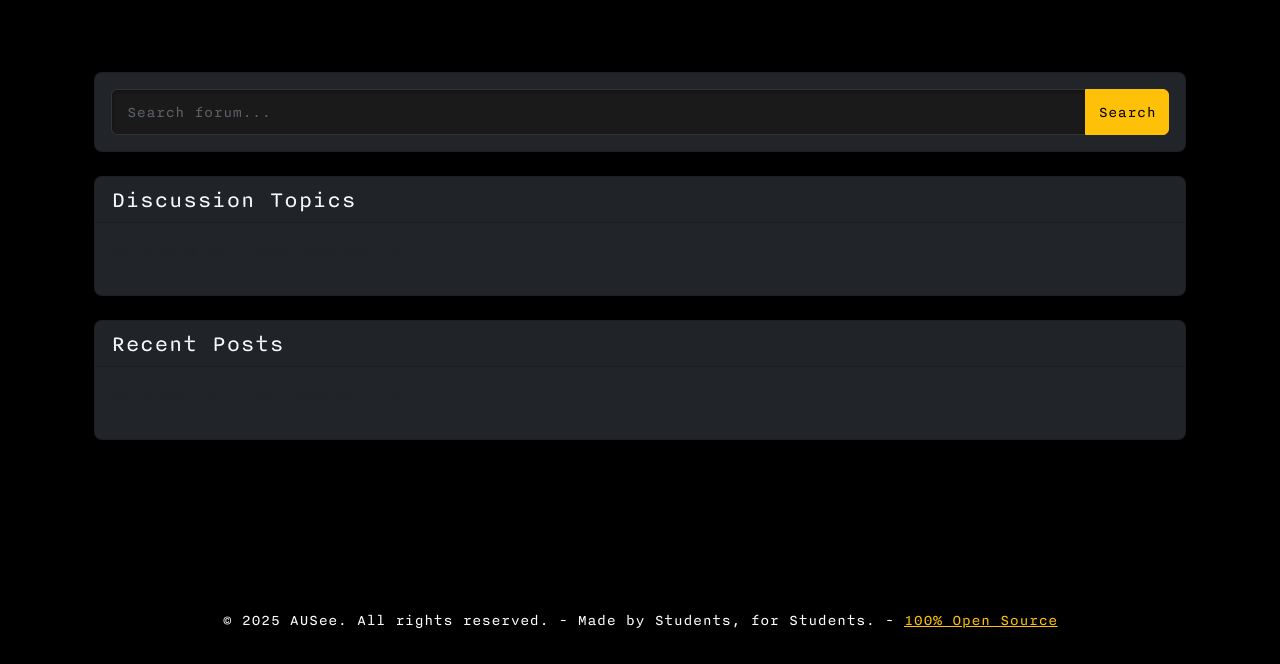
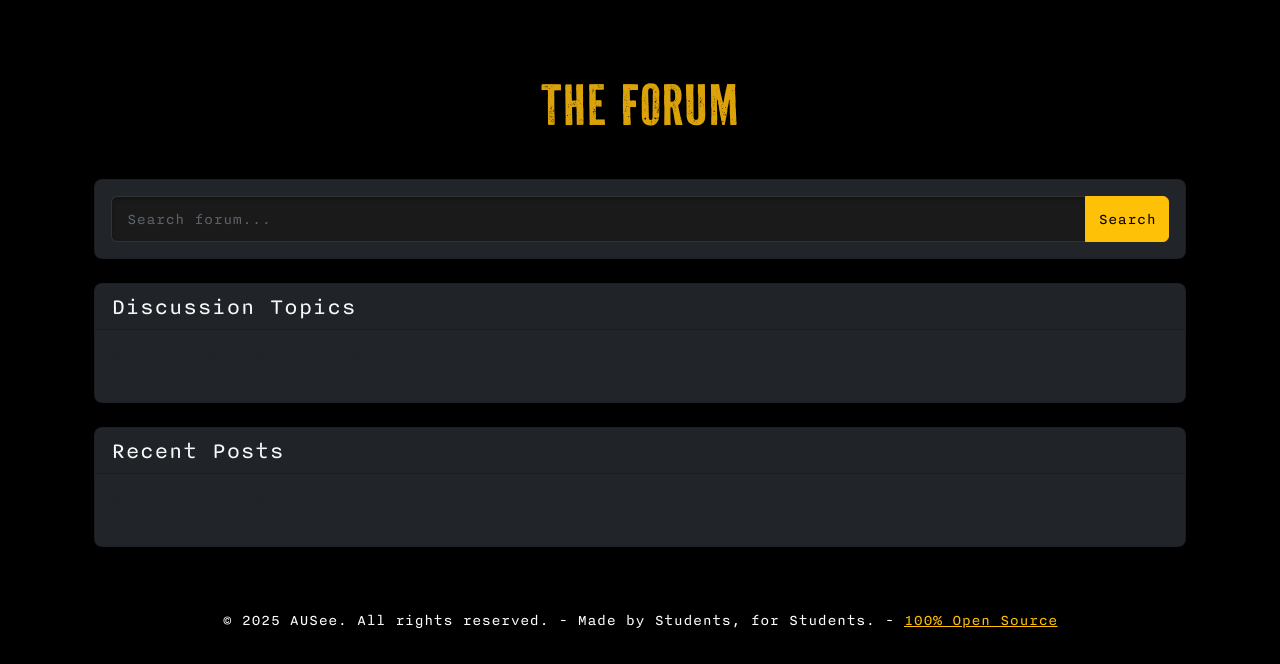
Before and after one commit to NatanAmado/AUSee, a Django app: page /forum/ in a window 1280 px wide. Shown: the part 136-800 px from the top of the page. Run offline with Django 4.2, Linux system fonts and the light colour scheme; data that the repository does not hold is empty; parts of the project's set-up code (start-up, migrations or seed data) failed here and were passed over.

Commit message:
Add forum title styling and font integration: include custom fonts and enhance forum title appearance in CSS and HTML templates for improved visual hierarchy and user engagement.

```diff
--- a/CourseReviews1/static/css/forum.css
+++ b/CourseReviews1/static/css/forum.css
@@ -1,4 +1,47 @@
 /* Forum Styles */
+
+/* Font Face Declaration - Using Google Fonts as a fallback */
+@import url('https://fonts.googleapis.com/css2?family=Archivo+Black&display=swap');
+
+/* PF Fuel Fonts */
+@font-face {
+    font-family: 'PF Fuel';
+    src: url('../fonts/PF_Fuel_Decay.otf') format('opentype');
+    font-weight: normal;
+    font-style: normal;
+    font-display: swap;
+}
+
+@font-face {
+    font-family: 'PF Fuel Grime';
+    src: url('../fonts/PF_Fuel_Grime.otf') format('opentype');
+    font-weight: normal;
+    font-style: normal;
+    font-display: swap;
+}
+
+/* Forum Title */
+.forum-title {
+    font-family: 'PF Fuel Grime', 'PF Fuel', 'Archivo Black', 'Impact', sans-serif;
+    font-size: 3.5rem;
+    text-align: center;
+    margin-bottom: 1.5rem;
+    letter-spacing: 1px;
+    color: #dba309;
+    text-shadow: 2px 2px 4px rgba(0, 0, 0, 0.5);
+    transition: all 0.3s ease;
+    text-transform: uppercase;
+}
+
+.forum-title a {
+    color: #dba309;
+    text-decoration: none;
+}
+
+.forum-title a:hover {
+    color: #fff;
+    text-decoration: none;
+}
 
 /* Post and Comment Cards */
 .card {
--- a/forum/templates/forum/base_forum.html
+++ b/forum/templates/forum/base_forum.html
@@ -1,11 +1,24 @@
 {% extends 'base.html' %}
 {% load static %}
+
+{% block extra_head %}
+<link rel="preload" href="{% static 'fonts/PF_Fuel_Grime.otf' %}" as="font" type="font/otf" crossorigin>
+{% endblock %}
 
 {% block content %}
 <form id="csrf-form">
     {% csrf_token %}
 </form>
 <div class="container mt-4">
+    <!-- Forum Title -->
+    <div class="row mb-3">
+        <div class="col-md-12">
+            <h1 class="forum-title">
+                <a href="{% url 'forum:home' %}">The Forum</a>
+            </h1>
+        </div>
+    </div>
+
     <!-- Search Box at the top -->
     <div class="row mb-4">
         <div class="col-md-12">
--- a/templates/base.html
+++ b/templates/base.html
@@ -21,6 +21,7 @@
     <link href="https://cdn.jsdelivr.net/npm/bootstrap@5.3.0-alpha1/dist/css/bootstrap.min.css" rel="stylesheet">
     <link href="{% static 'css/style.css' %}" rel="stylesheet">
     <link href="{% static 'css/forum.css' %}" rel="stylesheet">
+    {% block extra_head %}{% endblock %}
     <style>
         body, html {
             height: 100%;
```
Also changed, not shown: forum/models.py (+28 -0 lines), CourseReviews1/static/fonts/pf-fuel/pf-fuel.ttf (added), CourseReviews1/static/fonts/pf-fuel/pf-fuel.woff (added), CourseReviews1/static/fonts/pf-fuel/pf-fuel.woff2 (added).
